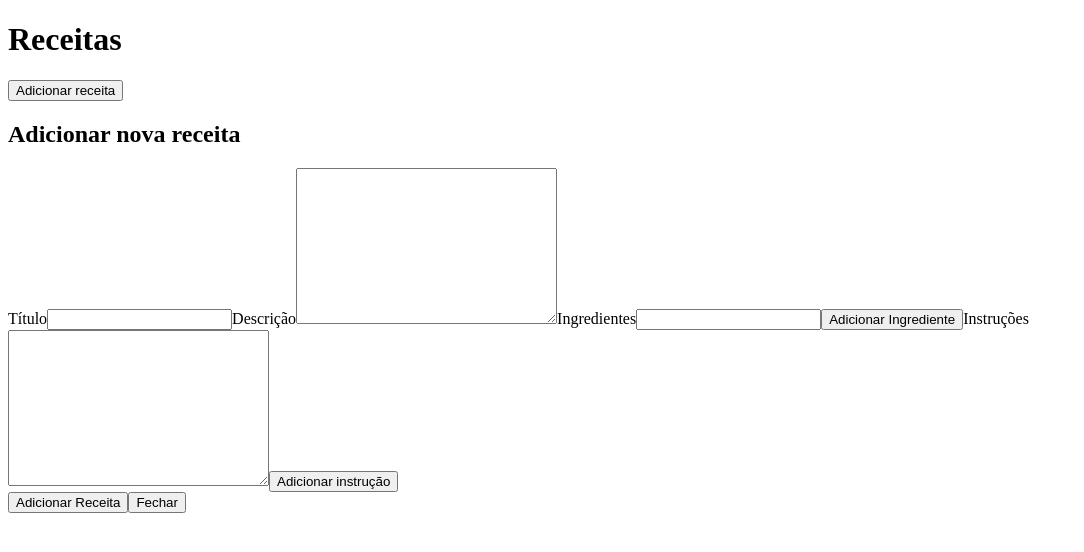
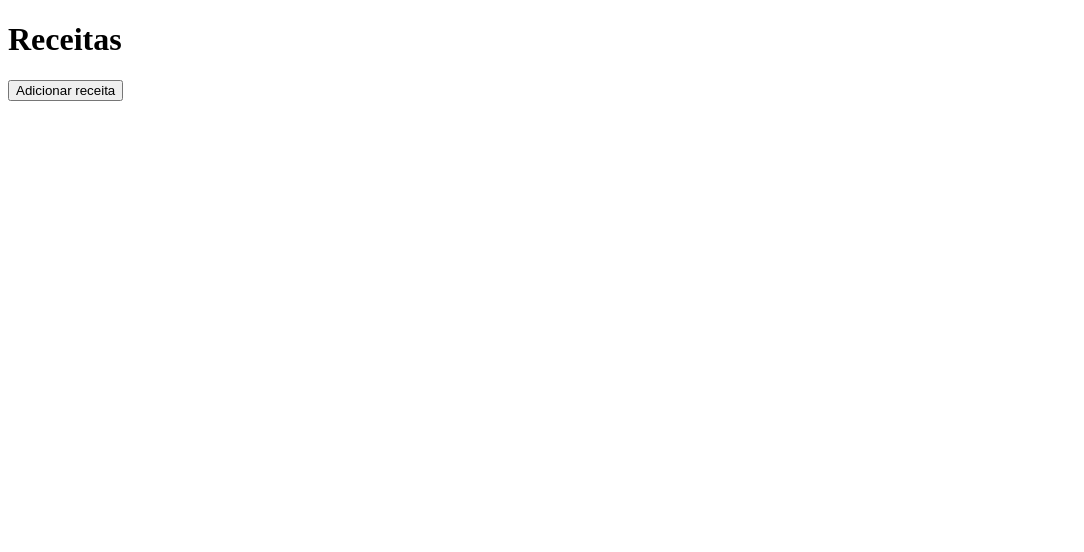
Before and after one commit to barbosadiego/recipe-app-vue, a Vue app: page / in a window 1280 px wide. Shown: the top 552 px of the page, without its empty margins (0-1084 px from the left). Built offline with nearby package versions, Linux system fonts and the light colour scheme.

Commit message:
exibir form diretiva

```diff
--- a/src/App.vue
+++ b/src/App.vue
@@ -2,9 +2,9 @@
   <div id="app">
 
     <h1>Receitas</h1>
-    <button>Adicionar receita</button>
+    <button @click="isActive = !isActive">Adicionar receita</button>
 
-    <section class="add-recipes">
+    <section class="add-recipes" v-show="isActive">
 
       <h2>Adicionar nova receita</h2>
 
@@ -38,6 +38,20 @@
   </div>
 </template>
 
+<script>
+export default {
+  name: 'TheApp',
+  data(){
+    return {
+      isActive: false,
+    }
+  },
+  methods:{
+
+  }
+}
+</script>
+
 <style lang="scss">
 
 </style>
```
